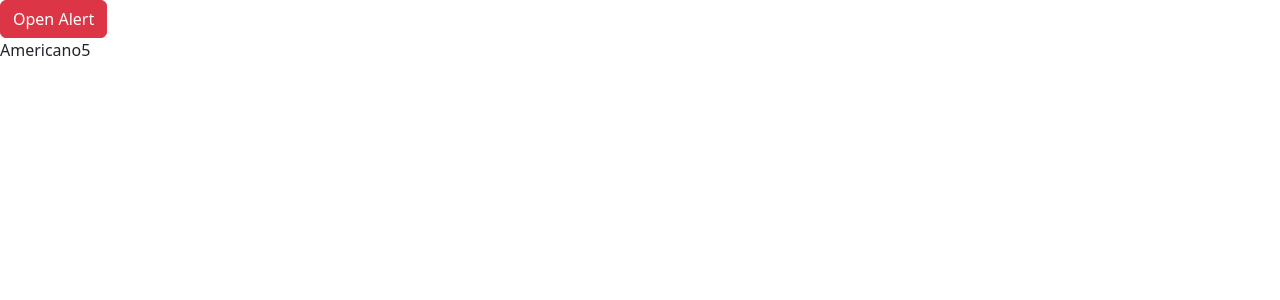
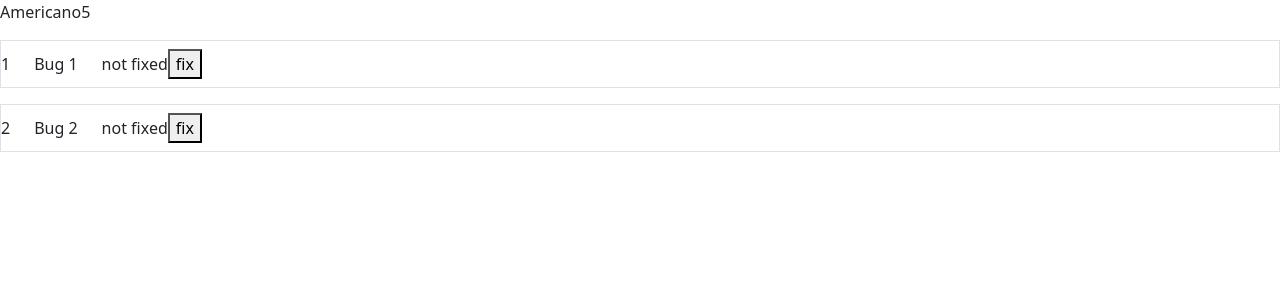
Before and after one commit to Haybuka/game-hub, a React (Vite) app: page / in a window 1280 px wide. Shown: the top 300 px of the page. Built offline with nearby package versions, Linux system fonts and the light colour scheme.

Commit message:
updating arrays

```diff
--- a/src/App.tsx
+++ b/src/App.tsx
@@ -5,23 +5,23 @@ import Message from "./message";
 import ListGroup from "./components/ListGroup";
 import Alert from "./components/Alert";
 import Button from "./components/Button";
-
+import 'bootstrap/dist/css/bootstrap.css'
 function App() {
-  const items = ["New York", "London", "Paris"];
-  const [isOpen, setIsOpen] = useState<boolean>(false);
+  //for Objects
   const [drink, setDrink] = useState({ title: "Americano", price: 5 });
   const [customer, setCustomer] = useState({
     name: "Johnero",
     price: 5,
-    address: { city: "Francisco" , zipCode : 1},
+    address: { city: "Francisco", zipCode: 1 },
   });
-  const handleSelectItem = (item: string) => {
-    alert(item);
-  };
 
-  const handleAlert = () => {
-    setIsOpen((previous) => !previous);
-  };
+  //for Arrays
+  const [bugs, setBugs] = useState([
+    { id: 1, title: "Bug 1", fixed: false },
+    { id: 2, title: "Bug 2", fixed: false },
+  ]);
+
+  // Updating Objects
   const handleCustomerChange = () => {
     setCustomer({
       ...customer,
@@ -39,21 +39,30 @@ function App() {
     };
     setDrink(newDrink);
   };
+
+  //Updating Arrays
+  const handleBugFix = (id:number) => {
+    console.log(id)
+    let bugFix = bugs.map(bug => bug.id === id ? {...bug,fixed:!bug.fixed} : bug)
+    console.log(bugFix)
+    setBugs(previous => bugFix)
+  };
   return (
     <div className="App">
-      {isOpen && (
-        <Alert color="secondary" onClick={handleAlert}>
-          This is an alert
-        </Alert>
-      )}
-      <Button color="danger" onClick={handleAlert}>
-        {isOpen ? "Close Alert" : "Open Alert"}
-      </Button>
-
       <p onClick={handleDrinkIncrease}>
         <span>{drink.title}</span>
         <span>{drink.price}</span>
       </p>
+      <section>
+        {bugs.map((bug) => (
+          <p key={bug.id} className="border py-2">
+            <span>{bug.id}</span>
+            <span className=" mx-4 inline-block">{bug.title}</span>
+            <span>{bug.fixed ? 'fixed' : 'not fixed'}</span>
+            <button onClick={() => handleBugFix(bug.id)}>fix</button>
+          </p>
+        ))}
+      </section>
     </div>
   );
 }
```
Also changed, not shown: src/components/Demo.tsx (added, +24 -0 lines).
